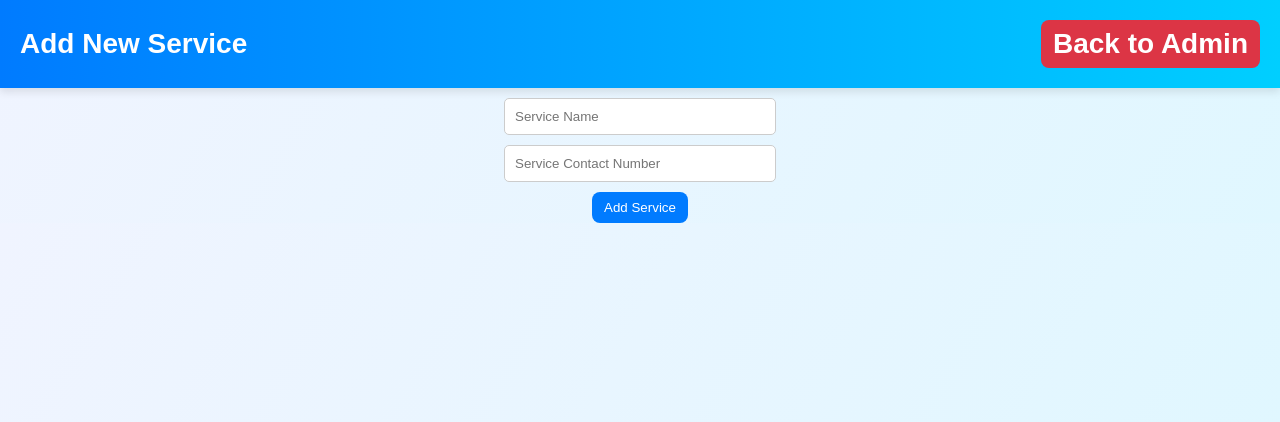
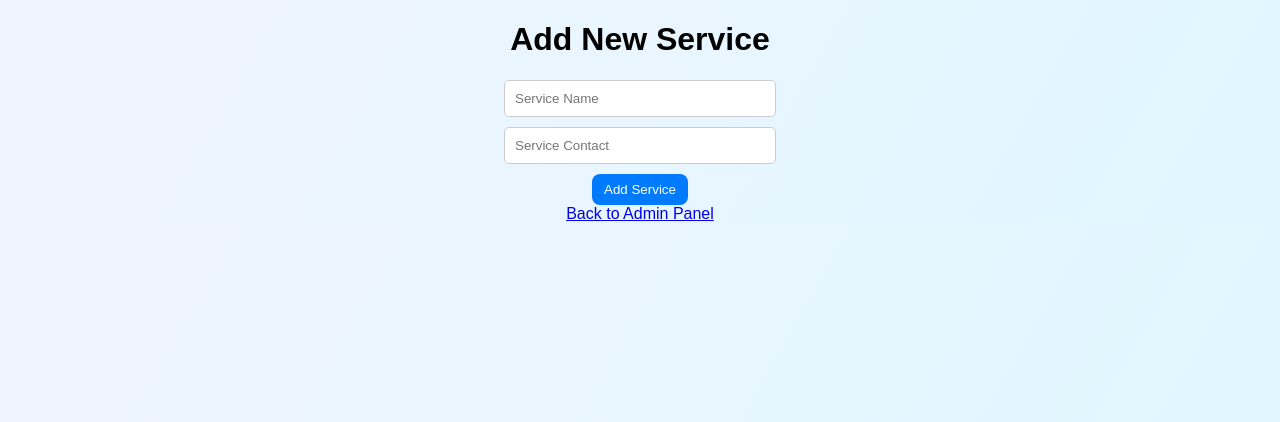
Before and after one commit to RizwanMansori/LocalServicesApp, a Flask app: page /add_service in a window 1280 px wide. Shown: the top 422 px of the page. Run offline with Flask 3, Linux system fonts and the light colour scheme; the visitor is signed in with stand-in values (Sample User, id 1).

Commit message:
Update add_service.html

```diff
--- a/templates/add_service.html
+++ b/templates/add_service.html
@@ -2,25 +2,24 @@
 <html lang="en">
 <head>
 <meta charset="UTF-8">
-<title>Add New Service</title>
+<title>Add Service</title>
 <link rel="stylesheet" href="{{ url_for('static', filename='style.css') }}">
 </head>
 <body>
 
-<header>
-    Add New Service
-    <a href="{{ url_for('admin') }}" class="logout-btn">Back to Admin</a>
-</header>
+<h1>Add New Service</h1>
 
 {% if success %}
 <p class="success">Service "{{ service_name }}" added successfully!</p>
 {% endif %}
 
-<form method="post" action="{{ url_for('add_service') }}">
-    <input type="text" name="name" placeholder="Service Name" required>
-    <input type="text" name="contact" placeholder="Service Contact Number" required>
-    <button type="submit">Add Service</button>
+<form method="post" action="/add_service">
+  <input type="text" name="name" placeholder="Service Name" required>
+  <input type="text" name="contact" placeholder="Service Contact" required>
+  <button type="submit">Add Service</button>
 </form>
+
+<a href="/admin">Back to Admin Panel</a>
 
 </body>
 </html>
```
